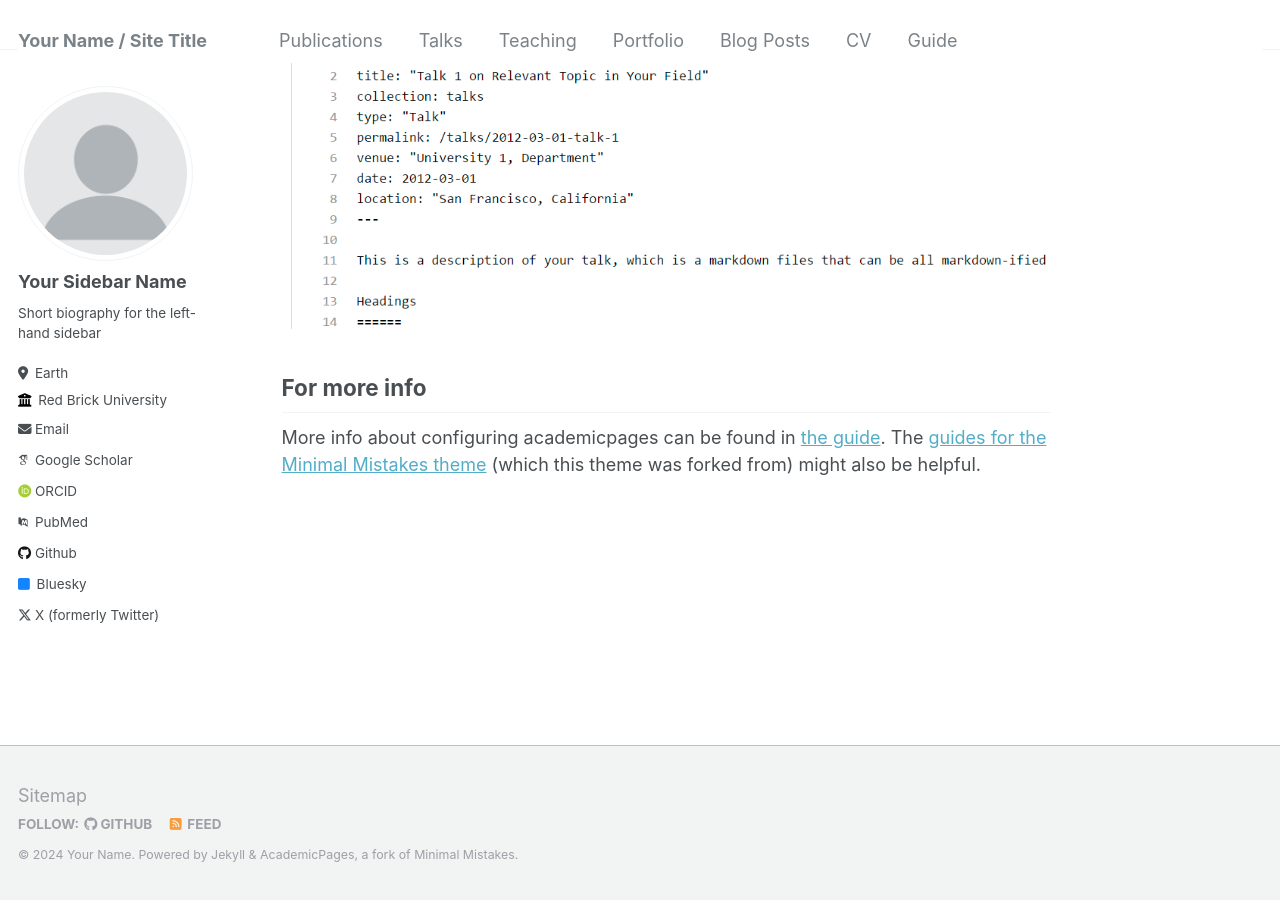
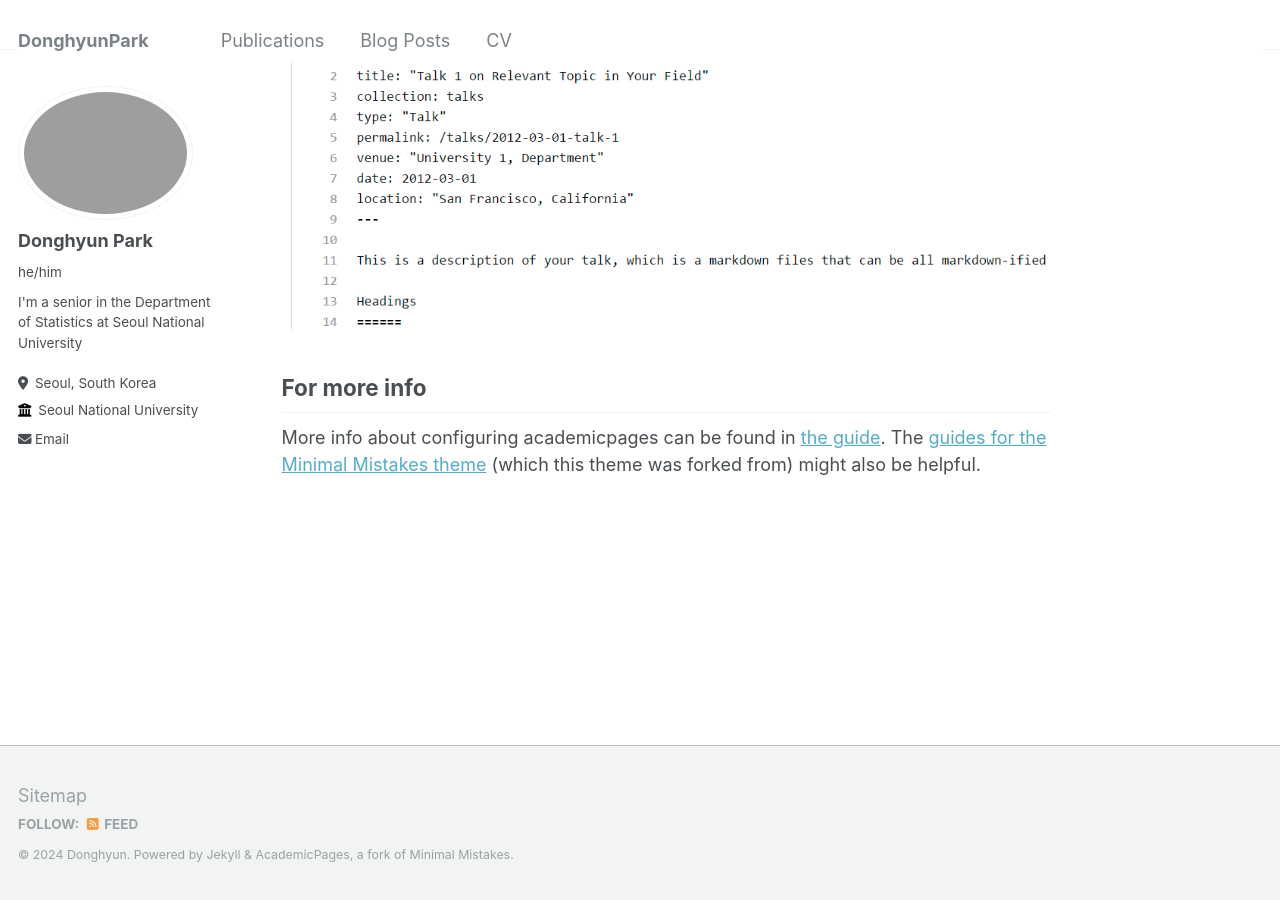
Before and after one commit to DongHyun-Park-1021/donghyun-official.github.io, a Jekyll site: the page built from _pages/about.md, in a window 1280 px wide and 900 px high, scrolled down 2640 px. Built offline with Jekyll 4.4.1, drawn with Linux system fonts in a browser that asks for light colours; some web fonts are replaced.

Commit message:
Navigation, config initial update

```diff
--- a/_config.yml
+++ b/_config.yml
@@ -8,46 +8,46 @@
 
 # Basic Site Settings
 locale                   : "en-US"
-title                    : "Your Name / Site Title"
+title                    : "DonghyunPark"
 title_separator          : "-"
-name                     : &name "Your Name"
-description              : &description "personal description"
-url                      : https://academicpages.github.io # the base hostname & protocol for your site e.g. "https://mmistakes.github.io"
+name                     : &name "Donghyun"
+description              : &description "Hello I'm Donghyun Park. I am 3rd grade student of Seoul National University Department of Statistics. My interests are analysis, mathematical statistics"
+url                      : https://donghyun-official.github.io # the base hostname & protocol for your site e.g. "https://mmistakes.github.io"
 baseurl                  : "" # the subpath of your site, e.g. "/blog"
-repository               : "academicpages/academicpages.github.io"
+repository               : "DongHyun-Park-1021/donghyun-official.github.io"
 
 # Site Author - The following control what appear as part of the author content on the side bar.
 #               If a field is blank the icon and link will not appear, otherwise it will be shown.
 #               Additional customization can be done by editing /_includes/author-profile.html
 author:
   # Biographic information
-  avatar           : "profile.png"
-  name             : "Your Sidebar Name"
-  pronouns         : # example: "she/her"
-  bio              : "Short biography for the left-hand sidebar"
-  location         : "Earth"
-  employer         : "Red Brick University"
+  avatar           : "Profile.jpg"
+  name             : "Donghyun Park"
+  pronouns         : "he/him" # example: "she/her"
+  bio              : "I'm a senior in the Department of Statistics at Seoul National University"
+  location         : "Seoul, South Korea"
+  employer         : "Seoul National University"
   uri              : # URL
-  email            : "none@example.org"
+  email            : "joshuadh0801@gmail.com"
 
   # Academic websites
   arxiv            : # URL - Update with the correct link to your profile
-  googlescholar    : "https://scholar.google.com/citations?user=PS_CX0AAAAAJ"
+  googlescholar    : #"https://scholar.google.com/citations?user=PS_CX0AAAAAJ"
   impactstory      : # URL
-  orcid            : "http://orcid.org/yourorcidurl"
-  pubmed           : "https://www.ncbi.nlm.nih.gov/pubmed/?term=john+snow"
+  orcid            : #"http://orcid.org/yourorcidurl"
+  pubmed           : #"https://www.ncbi.nlm.nih.gov/pubmed/?term=john+snow"
   researchgate     : # URL
 
   # Repositories and software development
   bitbucket        : # Username - Update with your username on the site
   codepen          : # Username
   dribbble         : # Username
-  github           : "academicpages"
+  github           : #"academicpages"
   kaggle           : # Username
   stackoverflow    : # User number or user number and name (i.e., use "1" or "1/jeff-atwood")
 
   # Social media
-  bluesky          : "bsky.app" # Replace this with you Bluesky username
+  bluesky          : #"bsky.app" # Replace this with you Bluesky username
   facebook         : # Username
   flickr           : # Username
   foursquare       : # Username
@@ -64,7 +64,7 @@ author:
   steam            : # Username
   telegram         : # URL
   tumblr           : # Username
-  twitter          : "UniofOxford"  # Replace this with your X / Twitter handle
+  twitter          : #"UniofOxford"  # Replace this with your X / Twitter handle
   vine             : # Username
   weibo            : # Username
   wikipedia        : # Username
--- a/_data/navigation.yml
+++ b/_data/navigation.yml
@@ -3,14 +3,11 @@ main:
   - title: "Publications"
     url: /publications/
 
-  - title: "Talks"
-    url: /talks/
+#  - title: "Talks"
+#    url: /talks/
 
-  - title: "Teaching"
-    url: /teaching/
-
-  - title: "Portfolio"
-    url: /portfolio/
+#  - title: "Teaching"
+#    url: /teaching/
 
   - title: "Blog Posts"
     url: /year-archive/
@@ -18,5 +15,5 @@ main:
   - title: "CV"
     url: /cv/
 
-  - title: "Guide"
-    url: /markdown/
+#  - title: "Guide"
+#    url: /markdown/
```
